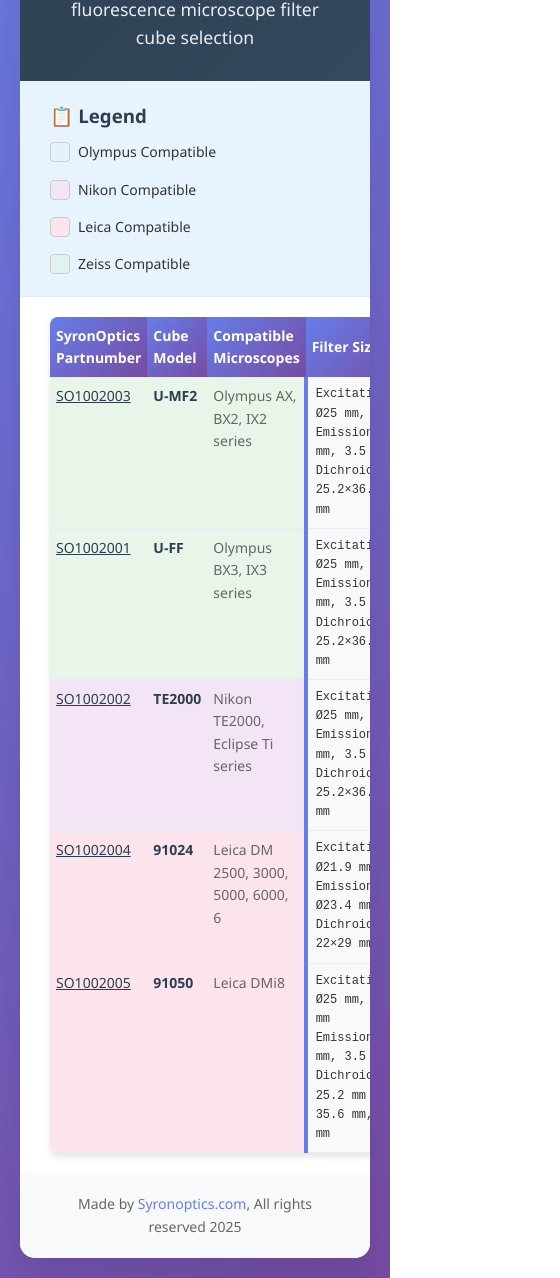
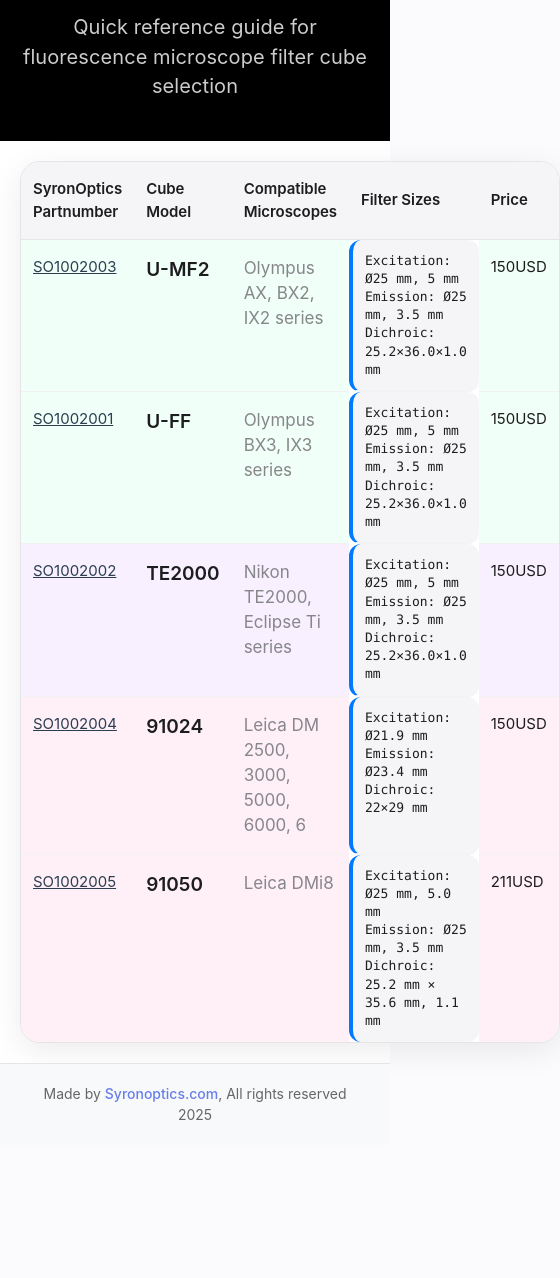
Before and after one commit to SyronOptics/filterCubeSelectionGuide, a plain HTML site: page index.html in a window 390 px wide. Shown: the part 298-1576 px from the top of the page, 560 px wide, since content can reach past the window. After the commit the page ends 1443 px from the top, so only its background shows below. Drawn offline with Linux system fonts and the light colour scheme.

Commit message:
Add files via upload

```diff
--- a/index.html
+++ b/index.html
@@ -12,70 +12,89 @@
         }
 
         body {
-            font-family: 'Segoe UI', Tahoma, Geneva, Verdana, sans-serif;
-            line-height: 1.6;
-            color: #333;
-            background: linear-gradient(135deg, #667eea 0%, #764ba2 100%);
+            font-family: -apple-system, BlinkMacSystemFont, 'SF Pro Display', 'SF Pro Text', 'Helvetica Neue', Helvetica, Arial, sans-serif;
+            line-height: 1.47059;
+            color: #1d1d1f;
+            background: #fbfbfd;
             min-height: 100vh;
-            padding: 20px;
+            padding: 0;
+            -webkit-font-smoothing: antialiased;
+            -moz-osx-font-smoothing: grayscale;
         }
 
         .container {
-            max-width: 1400px;
+            max-width: 1200px;
             margin: 0 auto;
             background: white;
-            border-radius: 15px;
-            box-shadow: 0 20px 40px rgba(0,0,0,0.1);
-            overflow: hidden;
+            min-height: 100vh;
         }
 
         .header {
-            background: linear-gradient(135deg, #2c3e50 0%, #34495e 100%);
+            background: #000;
             color: white;
-            padding: 30px;
+            padding: 80px 40px 60px;
             text-align: center;
+            position: relative;
         }
 
         .header h1 {
-            font-size: 2.5rem;
-            margin-bottom: 10px;
-            font-weight: 300;
+            font-size: 56px;
+            font-weight: 600;
+            margin-bottom: 16px;
+            letter-spacing: -0.003em;
         }
 
         .header p {
-            font-size: 1.1rem;
-            opacity: 0.9;
+            font-size: 24px;
+            font-weight: 400;
+            opacity: 0.8;
+            letter-spacing: 0.004em;
         }
 
         .controls {
-            padding: 20px 30px;
-            background: #f8f9fa;
-            border-bottom: 1px solid #e9ecef;
+            padding: 40px;
+            background: #fbfbfd;
+            border-bottom: 1px solid #d2d2d7;
         }
 
         .search-box {
             display: flex;
-            gap: 15px;
+            gap: 16px;
             flex-wrap: wrap;
             align-items: center;
+            max-width: 800px;
+            margin: 0 auto;
         }
 
         .search-box input, .search-box select {
-            padding: 10px 15px;
-            border: 2px solid #e9ecef;
-            border-radius: 8px;
-            font-size: 14px;
-            transition: border-color 0.3s;
+            padding: 16px 20px;
+            border: 1px solid #d2d2d7;
+            border-radius: 12px;
+            font-size: 17px;
+            transition: all 0.2s ease;
+            background: white;
+            font-family: inherit;
+            color: #1d1d1f;
         }
 
         .search-box input:focus, .search-box select:focus {
             outline: none;
-            border-color: #667eea;
+            border-color: #007aff;
+            box-shadow: 0 0 0 4px rgba(0, 122, 255, 0.1);
         }
 
         .search-box input {
             flex: 1;
-            min-width: 200px;
+            min-width: 300px;
+        }
+
+        .search-box select {
+            min-width: 150px;
+        }
+
+        .table-container {
+            padding: 40px;
+            background: white;
         }
 
         .legend {
@@ -109,94 +128,105 @@
             border: 1px solid #ccc;
         }
 
-        .table-container {
-            overflow-x: auto;
-            padding: 20px 30px;
-        }
-
         table {
             width: 100%;
-            border-collapse: collapse;
+            border-collapse: separate;
+            border-spacing: 0;
             background: white;
-            border-radius: 8px;
+            border-radius: 20px;
             overflow: hidden;
-            box-shadow: 0 4px 6px rgba(0,0,0,0.1);
+            box-shadow: 0 8px 32px rgba(0,0,0,0.08);
+            border: 1px solid #e5e5e7;
         }
 
         th {
-            background: linear-gradient(135deg, #667eea 0%, #764ba2 100%);
-            color: white;
-            padding: 15px 12px;
+            background: #f5f5f7;
+            color: #1d1d1f;
+            padding: 20px 24px;
             text-align: left;
             font-weight: 600;
+            font-size: 17px;
             position: sticky;
             top: 0;
             z-index: 10;
+            border-bottom: 1px solid #e5e5e7;
+            letter-spacing: -0.003em;
         }
 
         td {
-            padding: 12px;
-            border-bottom: 1px solid #e9ecef;
+            padding: 20px 24px;
+            border-bottom: 1px solid #f2f2f2;
             vertical-align: top;
+            font-size: 17px;
+            line-height: 1.47059;
+        }
+
+        tr:last-child td {
+            border-bottom: none;
         }
 
         tr:hover {
-            background-color: #f8f9fa;
+            background-color: #fafafa;
         }
 
-        .brand-olympus { background-color: #e3f2fd; }
-        .brand-nikon { background-color: #f3e5f5; }
-        .brand-thorlabs { background-color: #e8f5e8; }
-        .brand-chroma { background-color: #fff3e0; }
-        .brand-leica { background-color: #fce4ec; }
-        .brand-zeiss { background-color: #e0f2f1; }
+        .brand-olympus { background-color: #f0f8ff; }
+        .brand-nikon { background-color: #f8f0ff; }
+        .brand-thorlabs { background-color: #f0fff8; }
+        .brand-chroma { background-color: #fff8f0; }
+        .brand-leica { background-color: #fff0f8; }
+        .brand-zeiss { background-color: #f0f8f8; }
 
         .cube-model {
             font-weight: 600;
-            color: #2c3e50;
+            color: #1d1d1f;
+            font-size: 19px;
         }
 
         .filter-sizes {
-            font-family: 'Courier New', monospace;
-            font-size: 13px;
-            background: #f8f9fa;
-            padding: 8px;
-            border-radius: 4px;
-            border-left: 4px solid #667eea;
+            font-family: 'SF Mono', Monaco, 'Cascadia Code', 'Roboto Mono', Consolas, 'Courier New', monospace;
+            font-size: 15px;
+            background: #f5f5f7;
+            padding: 16px;
+            border-radius: 12px;
+            border-left: 4px solid #007aff;
+            line-height: 1.4;
         }
 
         .compatibility {
-            font-size: 14px;
-            color: #666;
+            font-size: 17px;
+            color: #86868b;
+            line-height: 1.47059;
         }
 
         .notes {
             font-size: 13px;
-            color: #888;
+            color: #86868b;
             font-style: italic;
         }
 
         .status-available {
-            color: #28a745;
+            color: #34c759;
             font-weight: 600;
         }
 
         .status-lead-time {
-            color: #ffc107;
+            color: #ff9500;
             font-weight: 600;
         }
 
         .footer {
-            padding: 20px 30px;
-            background: #f8f9fa;
+            padding: 40px;
+            background: #fbfbfd;
             text-align: center;
-            color: #666;
-            font-size: 14px;
+            color: #86868b;
+            font-size: 17px;
+            border-top: 1px solid #e5e5e7;
         }
 
         .footer a {
-            color: #667eea;
+            color: #007aff;
             text-decoration: none;
+            font-weight: 500;
         }
 
         .footer a:hover {
@@ -204,8 +234,20 @@
         }
 
         @media (max-width: 768px) {
+            .header {
+                padding: 60px 20px 40px;
+            }
+
             .header h1 {
-                font-size: 2rem;
+                font-size: 40px;
+            }
+
+            .header p {
+                font-size: 20px;
+            }
+
+            .controls {
+                padding: 20px;
             }
 
             .search-box {
@@ -215,15 +257,25 @@
 
             .search-box input, .search-box select {
                 width: 100%;
+                min-width: auto;
+            }
+
+            .table-container {
+                padding: 20px;
             }
 
             th, td {
-                padding: 8px 6px;
-                font-size: 14px;
+                padding: 16px 12px;
+                font-size: 15px;
             }
 
             .filter-sizes {
-                font-size: 12px;
+                font-size: 13px;
+                padding: 12px;
+            }
+
+            .footer {
+                padding: 20px;
             }
         }
     </style>
@@ -233,28 +285,6 @@
         <div class="header">
             <h1>🔬 Microscope Filter Cube Compatibility Cheatsheet</h1>
             <p>Quick reference guide for fluorescence microscope filter cube selection</p>
-        </div>
-
-        <div class="legend">
-            <h3>📋 Legend</h3>
-            <div class="legend-grid">
-                <div class="legend-item">
-                    <div class="legend-color brand-olympus"></div>
-                    <span>Olympus Compatible</span>
-                </div>
-                <div class="legend-item">
-                    <div class="legend-color brand-nikon"></div>
-                    <span>Nikon Compatible</span>
-                </div>
-                <div class="legend-item">
-                    <div class="legend-color brand-leica"></div>
-                    <span>Leica Compatible</span>
-                </div>
-                <div class="legend-item">
-                    <div class="legend-color brand-zeiss"></div>
-                    <span>Zeiss Compatible</span>
-                </div>
-            </div>
         </div>
 
         <div class="table-container">
```
